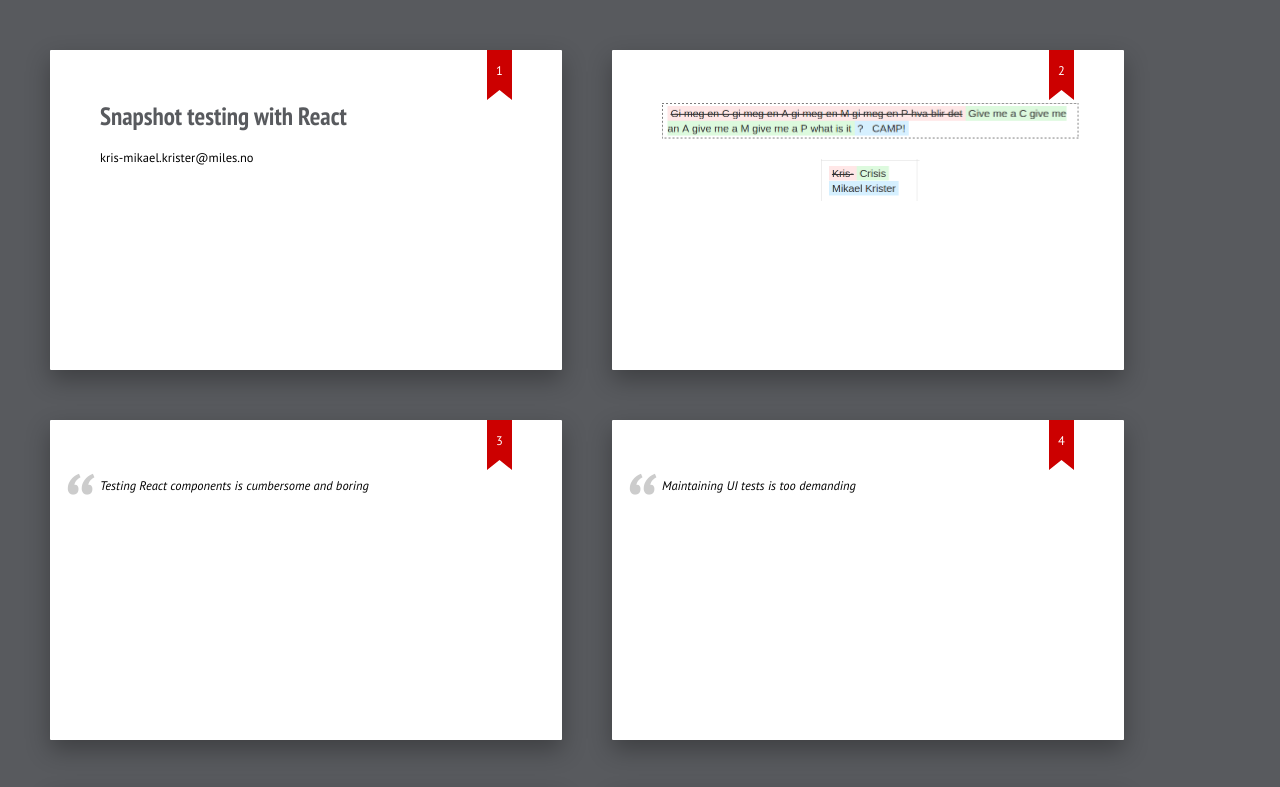
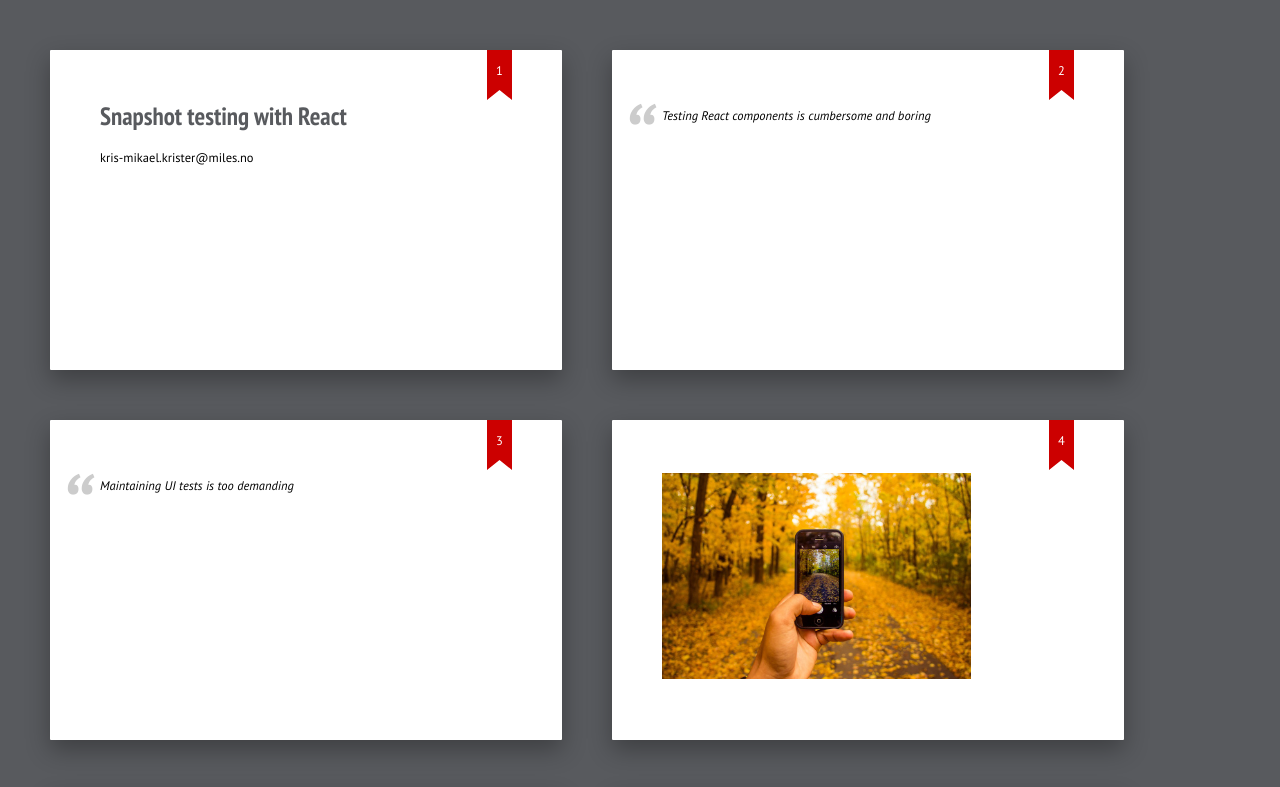
Before and after one commit to kmkr/lt-jest-snapshots, a plain HTML site: page presentation/index.html in a window 1280 px wide. Shown: the top 787 px of the page. Drawn offline with Linux system fonts and the light colour scheme.

Commit message:
Remove one slide

```diff
--- a/presentation/index.html
+++ b/presentation/index.html
@@ -9,26 +9,18 @@
 	<script src="scripts/microlight.js"></script>
 </head>
 <body class="shower list">
+	<style>
+		.microlight {
+			font-family : monospace;
+			white-space : pre;
+			background-color : #C4E4E8;
+			color            : #052C36;
+		}
+	</style>
 	<section class="slide">
 		<h2>Snapshot testing with React</h2>
 
 		<p>kris-mikael.krister@miles.no</p>
-	</section>
-	<section class="slide" id="no-to-eng">
-		<p><img src="imgs/no-to-eng.png"/></p>
-		<p><img src="imgs/no-to-eng-2.png"/></p>
-
-		<style>
-			#no-to-eng {
-				text-align: center;
-			}
-			.microlight {
-				font-family : monospace;
-				white-space : pre;
-				background-color : #C4E4E8;
-				color            : #052C36;
-			}
-		</style>
 	</section>
 	<section class="slide">
 		<figure>
```
Also changed, not shown: presentation/imgs/no-to-eng-2.png (deleted), presentation/imgs/no-to-eng.png (deleted).
